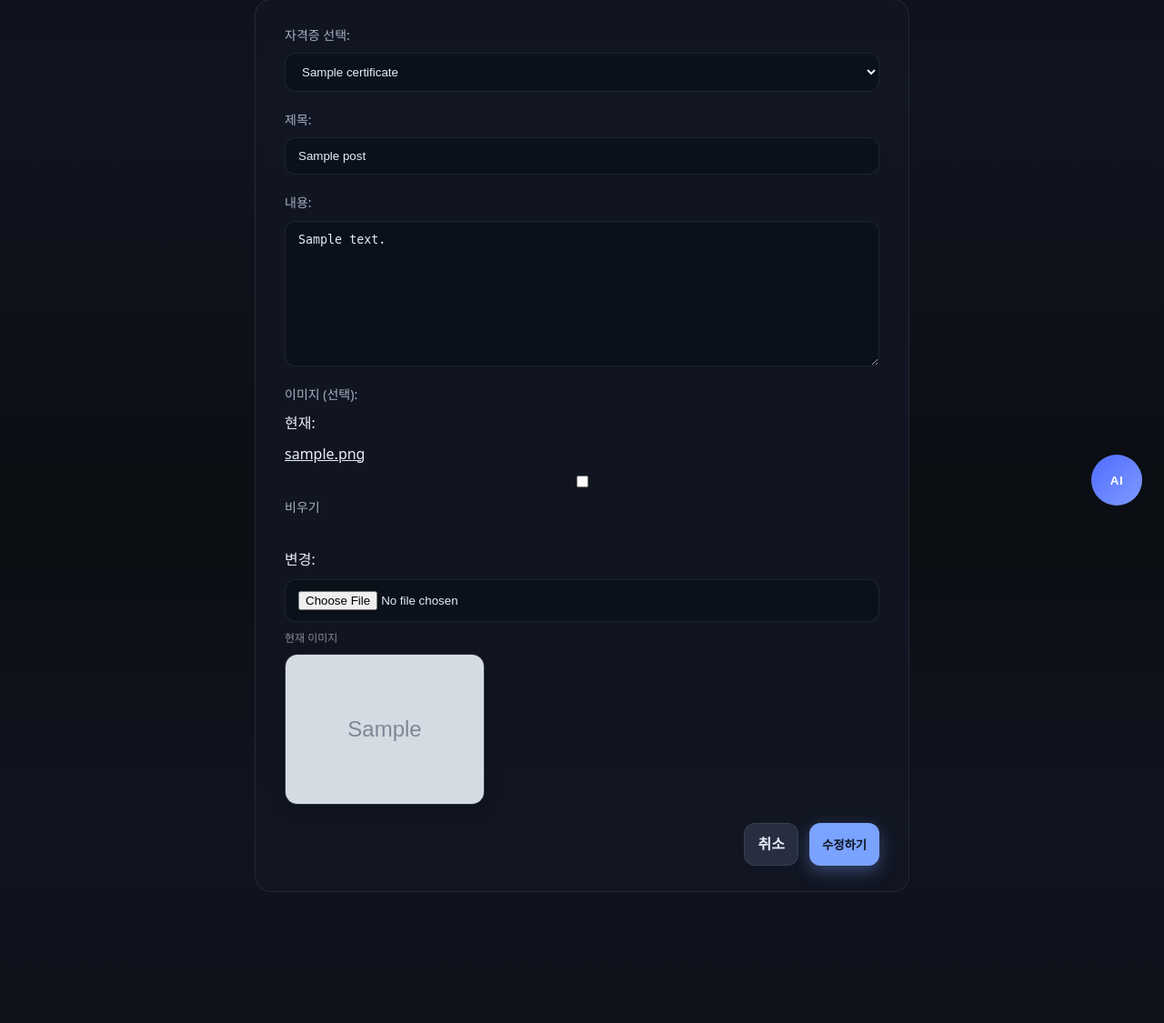
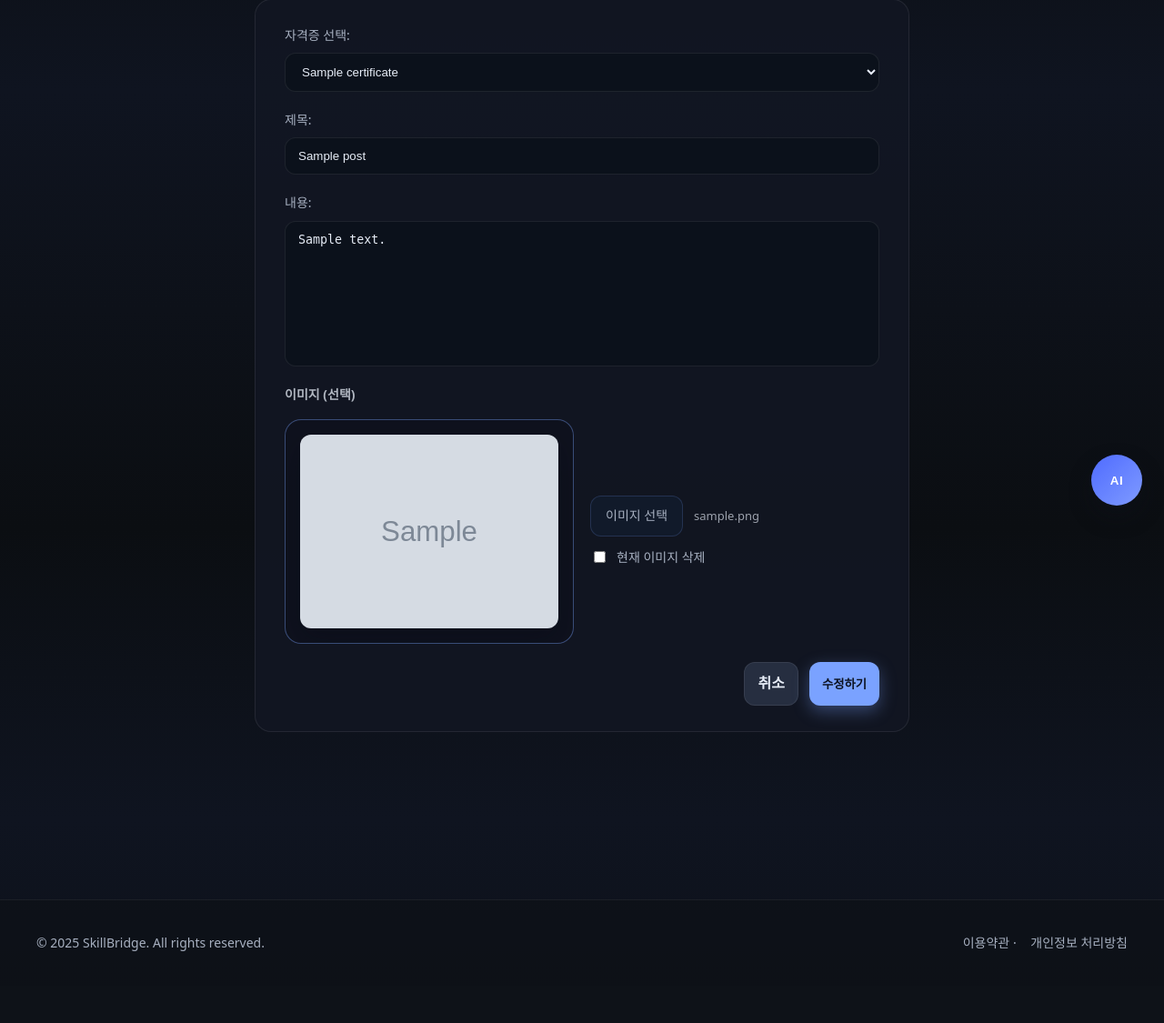
Before and after one commit to RegularStar/team_1_project_final, a Django app: a page that uses templates/base.html in a window 1280 px wide. Shown: the part 220-1345 px from the top of the page at 91% size. After the commit the page ends 1266 px from the top, so only its background shows below. Run offline with Django 5.2, Linux system fonts and the light colour scheme; a user stored in the database is signed in; tables that the repository leaves empty hold one stand-in row (values such as "Sample post"); grey boxes marked "Sample" are stand-in pictures.

Commit message:
update image-ui

```diff
--- a/community/forms.py
+++ b/community/forms.py
@@ -5,6 +5,8 @@ from .models import Post, PostComment
 
 
 class PostForm(forms.ModelForm):
+    remove_image = forms.BooleanField(required=False, label="이미지 삭제")
+
     certificate = forms.ModelChoiceField(
         queryset=Certificate.objects.order_by("name"),
         required=True,
@@ -22,7 +24,7 @@ class PostForm(forms.ModelForm):
                 "rows": 8,
                 "placeholder": "내용을 입력해주세요.",
             }),
-            "image": forms.ClearableFileInput(attrs={
+            "image": forms.FileInput(attrs={
                 "accept": "image/*",
             }),
         }
@@ -39,6 +41,27 @@ class PostForm(forms.ModelForm):
         self.fields["title"].widget.attrs.setdefault("id", "post-title")
         self.fields["body"].widget.attrs.setdefault("id", "post-body")
         self.fields["image"].widget.attrs.setdefault("id", "post-image")
+        self.fields["remove_image"].widget.attrs.setdefault("id", "remove-image")
+        if not self.instance or not getattr(self.instance, "image", None):
+            self.fields["remove_image"].widget = forms.HiddenInput()
+        else:
+            self.fields["remove_image"].label = "현재 이미지 삭제"
+            self.fields["remove_image"].widget.attrs.setdefault("class", "image-upload__remove-checkbox")
+
+    def save(self, commit=True):
+        post = super().save(commit=False)
+        remove_image = self.cleaned_data.get("remove_image")
+        new_image = self.cleaned_data.get("image")
+
+        if remove_image and not new_image:
+            if post.pk and post.image:
+                post.image.delete(save=False)
+            post.image = None
+
+        if commit:
+            post.save()
+            self.save_m2m()
+        return post
 
 
 class PostCommentForm(forms.ModelForm):
--- a/static/css/board.css
+++ b/static/css/board.css
@@ -172,6 +172,7 @@
 .board-card > *:not(.board-card__overlay) {
   position: relative;
   z-index: 2;
+  pointer-events: none;
 }
 
 .board-card-category {
@@ -244,6 +245,7 @@
   color: inherit;
   text-decoration: none;
   transition: color .2s ease;
+  pointer-events: auto;
 }
 
 .meta-value .meta-link:hover {
@@ -808,19 +810,151 @@
 
 .board-form textarea {
   min-height: 160px;
+  resize: none;
 }
 
-.board-form .form-hint {
-  margin: 0;
-  font-size: 12px;
-  color: rgba(231, 237, 247, .55);
+.board-form .form-row--image {
+  gap: 16px;
 }
 
-.board-form .form-preview {
-  max-width: 220px;
-  border-radius: 14px;
-  border: 1px solid rgba(255, 255, 255, .12);
-  box-shadow: 0 6px 18px rgba(6, 10, 20, .3);
+.board-form .form-label {
+  font-size: 14px;
+  color: rgba(231, 237, 247, .75);
+  font-weight: 600;
+}
+
+.image-upload {
+  display: flex;
+  gap: 18px;
+  align-items: stretch;
+  flex-wrap: wrap;
+}
+
+.image-upload__preview {
+  flex: 1 1 220px;
+  min-width: 220px;
+  position: relative;
+  border-radius: 18px;
+  border: 1px dashed rgba(122, 162, 255, .3);
+  background: rgba(12, 17, 27, .6);
+  display: flex;
+  align-items: center;
+  justify-content: center;
+  padding: 16px;
+  overflow: hidden;
+}
+
+.image-upload__preview.image-upload__preview--active {
+  border-style: solid;
+  border-color: rgba(122, 162, 255, .4);
+  background: rgba(12, 17, 27, .35);
+}
+
+.image-upload__preview img {
+  display: block;
+  width: 100%;
+  height: auto;
+  border-radius: 12px;
+  box-shadow: 0 12px 28px rgba(6, 10, 20, .35);
+}
+
+.image-upload__preview img[hidden] {
+  display: none;
+}
+
+.image-upload__placeholder {
+  font-size: 14px;
+  color: rgba(231, 237, 247, .6);
+  text-align: center;
+  padding: 0 8px;
+  line-height: 1.5;
+}
+
+.image-upload__placeholder[hidden] {
+  display: none;
+}
+
+.image-upload__controls {
+  display: flex;
+  flex-direction: column;
+  gap: 12px;
+  justify-content: center;
+  min-width: 220px;
+  flex: 1 1 220px;
+}
+
+.image-upload__input {
+  position: relative;
+  display: inline-flex;
+  align-items: center;
+  gap: 12px;
+  flex-wrap: wrap;
+}
+
+.image-upload input[type="file"] {
+  position: absolute;
+  opacity: 0;
+  width: 0;
+  height: 0;
+  overflow: hidden;
+}
+
+.image-upload__button {
+  display: inline-flex;
+  align-items: center;
+  gap: 8px;
+  padding: 10px 16px;
+  border-radius: 12px;
+  background: rgba(18, 27, 44, .95);
+  border: 1px solid rgba(122, 162, 255, .18);
+  color: rgba(231, 237, 247, .9);
+  cursor: pointer;
+  font-size: 14px;
+  transition: border-color .2s ease, background .2s ease, transform .2s ease;
+}
+
+.image-upload__button:hover {
+  border-color: rgba(122, 162, 255, .4);
+  background: rgba(122, 162, 255, .18);
+  transform: translateY(-1px);
+}
+
+.image-upload__filename {
+  font-size: 13px;
+  color: rgba(231, 237, 247, .65);
+  min-width: 180px;
+  word-break: break-all;
+}
+
+.image-upload__remove {
+  display: inline-flex;
+  align-items: center;
+  gap: 8px;
+  font-size: 13px;
+  color: rgba(231, 237, 247, .65);
+  cursor: pointer;
+}
+
+.image-upload__remove input[type="checkbox"] {
+  accent-color: rgba(122, 162, 255, .8);
+}
+
+.image-upload__remove-checkbox {
+  margin-right: 4px;
+}
+
+.image-upload__remove:hover {
+  color: rgba(231, 237, 247, .85);
+}
+
+@media (max-width: 640px) {
+  .image-upload {
+    flex-direction: column;
+  }
+
+  .image-upload__controls {
+    width: 100%;
+  }
 }
 
 .board-form .form-actions {
--- /dev/null
+++ b/static/js/board_form.js
@@ -0,0 +1,125 @@
+document.addEventListener('DOMContentLoaded', () => {
+  const input = document.querySelector('#post-image');
+  const nameLabel = document.querySelector('[data-role="image-name"]');
+  if (!input || !nameLabel) return;
+
+  const previewImg = document.querySelector('[data-role="image-preview"]');
+  const previewContainer = document.querySelector('.image-upload__preview');
+  const placeholder = document.querySelector('[data-role="image-placeholder"]');
+  const removeCheckbox = document.querySelector('#remove-image');
+
+  const defaultName = nameLabel.dataset.default || '파일이 선택되지 않았습니다.';
+  const originalName = nameLabel.dataset.original || '';
+  const originalSrc = previewImg ? previewImg.dataset.original || '' : '';
+  const placeholderDefault = placeholder ? (placeholder.dataset.default || placeholder.textContent || '') : '';
+
+  const showPlaceholder = (message) => {
+    if (placeholder) {
+      placeholder.hidden = false;
+      placeholder.textContent = message || placeholderDefault;
+    }
+    if (previewContainer) {
+      previewContainer.classList.remove('image-upload__preview--active');
+    }
+  };
+
+  const hidePlaceholder = () => {
+    if (placeholder) {
+      placeholder.hidden = true;
+      placeholder.textContent = placeholderDefault;
+    }
+    if (previewContainer) {
+      previewContainer.classList.add('image-upload__preview--active');
+    }
+  };
+
+  const resetToOriginal = () => {
+    if (originalName) {
+      nameLabel.textContent = originalName;
+    } else {
+      nameLabel.textContent = defaultName;
+    }
+
+    if (previewImg) {
+      if (originalSrc) {
+        previewImg.src = originalSrc;
+        previewImg.hidden = false;
+        hidePlaceholder();
+      } else {
+        previewImg.hidden = true;
+        showPlaceholder();
+      }
+    } else if (placeholder) {
+      showPlaceholder();
+    }
+  };
+
+  const markAsRemoved = () => {
+    nameLabel.textContent = '이미지가 삭제될 예정입니다.';
+    if (previewImg) {
+      previewImg.hidden = true;
+    }
+    showPlaceholder('이미지가 삭제될 예정입니다.');
+  };
+
+  const initializePreviewState = () => {
+    if (previewImg && !previewImg.hidden && previewImg.src) {
+      hidePlaceholder();
+    } else {
+      showPlaceholder();
+    }
+
+    if (removeCheckbox && removeCheckbox.checked) {
+      markAsRemoved();
+    }
+  };
+
+  const handleFileSelection = () => {
+    if (input.files && input.files.length > 0) {
+      const file = input.files[0];
+      nameLabel.textContent = file.name;
+
+      if (previewImg) {
+        const reader = new FileReader();
+        reader.onload = (event) => {
+          const result = event.target && event.target.result ? event.target.result : '';
+          previewImg.src = result;
+          previewImg.hidden = !result;
+          if (result) {
+            hidePlaceholder();
+          } else {
+            showPlaceholder();
+          }
+        };
+        reader.readAsDataURL(file);
+      } else {
+        hidePlaceholder();
+      }
+
+      if (removeCheckbox) {
+        removeCheckbox.checked = false;
+      }
+    } else {
+      if (removeCheckbox && removeCheckbox.checked) {
+        markAsRemoved();
+      } else {
+        resetToOriginal();
+      }
+    }
+  };
+
+  initializePreviewState();
+
+  input.addEventListener('change', handleFileSelection);
+
+  if (removeCheckbox) {
+    removeCheckbox.addEventListener('change', () => {
+      if (removeCheckbox.checked) {
+        input.value = '';
+        markAsRemoved();
+      } else {
+        resetToOriginal();
+      }
+    });
+  }
+});
--- a/templates/base.html
+++ b/templates/base.html
@@ -26,6 +26,7 @@
   {% include 'footer.html' %}
   {% include 'components/chat_widget.html' %}
   <script src="{% static 'js/chat_widget.js' %}" defer></script>
+  <script src="{% static 'js/board_form.js' %}" defer></script>
   {% block extra_js %}{% endblock %}
 </body>
 </html>
--- a/templates/board_form.html
+++ b/templates/board_form.html
@@ -28,14 +28,54 @@
         {{ form.body.errors }}
         {{ form.body }}
       </div>
-      <div class="form-row">
-        {{ form.image.label_tag }}
+      <div class="form-row form-row--image">
+        <span class="form-label">이미지 (선택)</span>
         {{ form.image.errors }}
-        {{ form.image }}
-        {% if form.instance.pk and form.instance.image %}
-          <p class="form-hint">현재 이미지</p>
-          <img class="form-preview" src="{{ form.instance.image.url }}" alt="현재 업로드된 이미지" />
-        {% endif %}
+        <div class="image-upload">
+          <div class="image-upload__preview">
+            <div
+              class="image-upload__placeholder"
+              data-role="image-placeholder"
+              data-default="이미지가 아직 선택되지 않았어요."
+              {% if form.instance.pk and form.instance.image %}hidden{% endif %}
+            >
+              이미지를 선택하면 미리보기가 보여요.
+            </div>
+            <img
+              src="{% if form.instance.pk and form.instance.image %}{{ form.instance.image.url }}{% endif %}"
+              alt="이미지 미리보기"
+              data-role="image-preview"
+              data-original="{% if form.instance.pk and form.instance.image %}{{ form.instance.image.url }}{% endif %}"
+              {% if not form.instance.pk or not form.instance.image %}hidden{% endif %}
+            />
+          </div>
+          <div class="image-upload__controls">
+            <div class="image-upload__input">
+              {{ form.image }}
+              <label class="image-upload__button" for="post-image">이미지 선택</label>
+              <span
+                class="image-upload__filename"
+                data-role="image-name"
+                data-default="파일이 선택되지 않았습니다."
+                data-original="{% if form.instance.pk and form.instance.image %}{{ form.instance.image.name }}{% endif %}"
+              >
+                {% if form.instance.pk and form.instance.image %}
+                  {{ form.instance.image.name }}
+                {% else %}
+                  파일이 선택되지 않았습니다.
+                {% endif %}
+              </span>
+            </div>
+            {% if form.instance.pk and form.instance.image %}
+            <label class="image-upload__remove">
+              {{ form.remove_image }}
+              <span>현재 이미지 삭제</span>
+            </label>
+            {% else %}
+              {{ form.remove_image }}
+            {% endif %}
+          </div>
+        </div>
       </div>
       <div class="form-actions">
         {% if cancel_url %}
```
